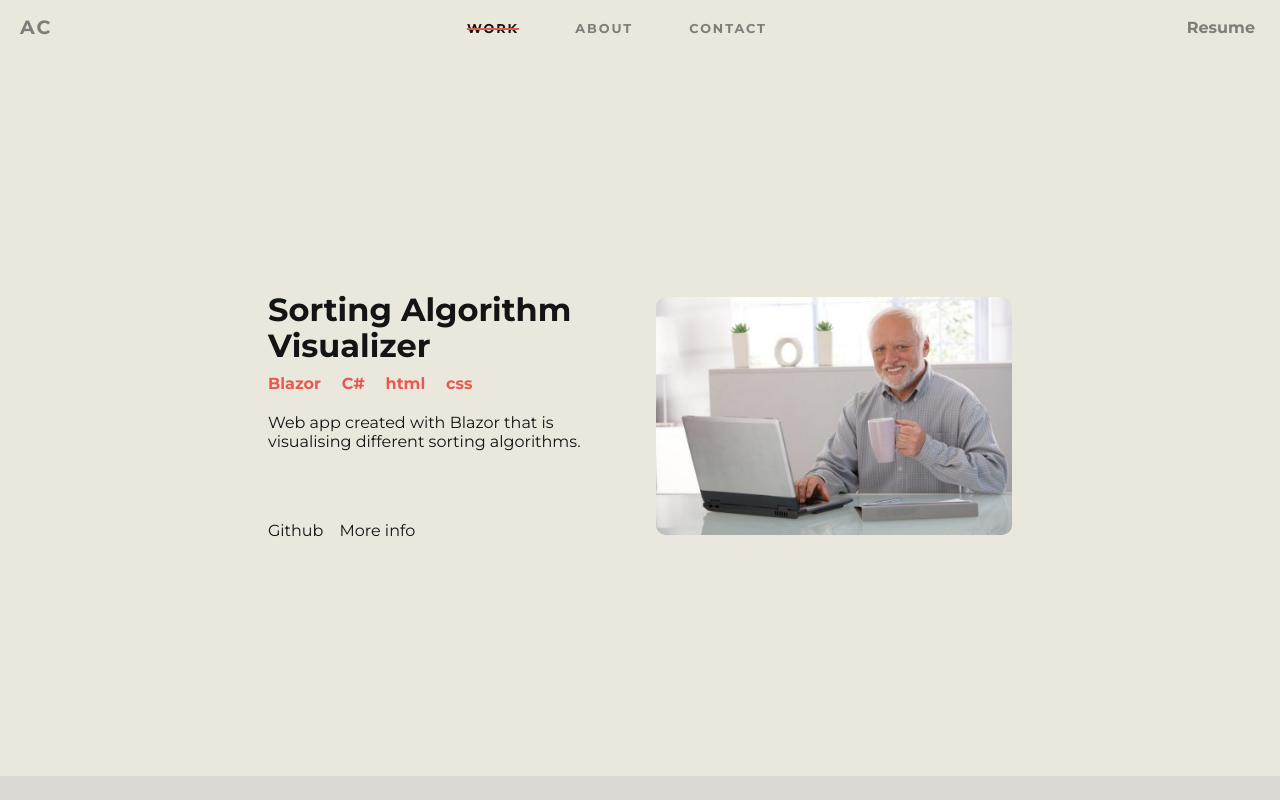
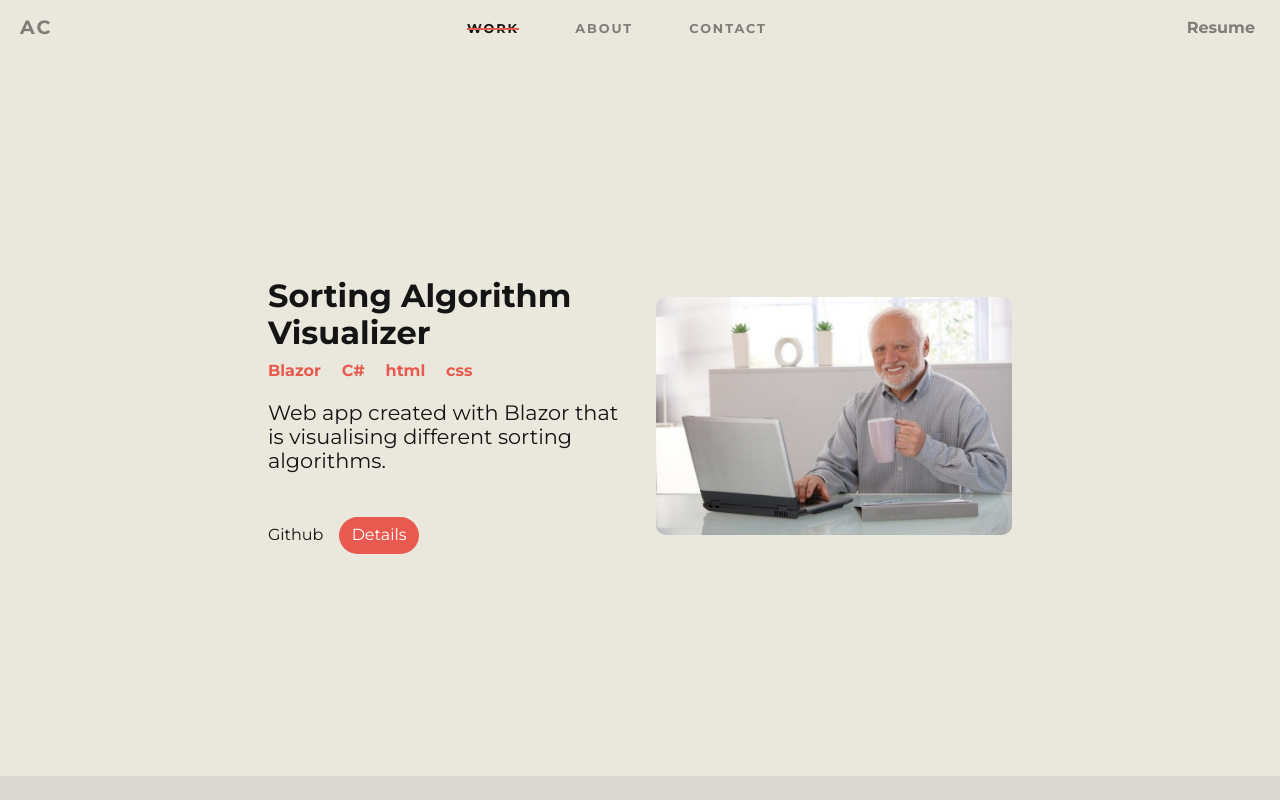
Before and after one commit to AndyCarlsson/portfolio, a React (Create React App) app: page /work in a window 1280 px wide. Shown: the top 800 px of the page. Built offline with nearby package versions, Linux system fonts and the light colour scheme.

Commit message:
Updated projects page

```diff
--- a/src/components/Projects/Projects.js
+++ b/src/components/Projects/Projects.js
@@ -65,7 +65,7 @@ export default function Projects() {
                       object: item,
                     },
                   }}>
-                  More info
+                  Details
                 </StyledLink>
               </LinkContainer>
             </Section>
--- a/src/components/Projects/styles/ProjectStyle.js
+++ b/src/components/Projects/styles/ProjectStyle.js
@@ -77,11 +77,13 @@ export const Title = styled.h1`
 `;
 
 export const Description = styled.p`
+  font-size: 1.3rem;
   margin-top: 1.3rem;
 `;
 
 export const LinkContainer = styled.div`
   display: flex;
+  align-items: center;
   gap: 1rem;
 
   @media (max-width: 480px) {
@@ -91,8 +93,21 @@ export const LinkContainer = styled.div`
 `;
 
 export const StyledLink = styled(Link)`
+  text-align: center;
   text-decoration: none;
-  color: #141414;
+  background-color: #e85a4f;
+  /* color: #141414; */
+  color: white;
+  padding: 0.5rem 0.7rem;
+  border: 1px solid transparent;
+  border-radius: 25px;
+  transition: all 0.3s;
+
+  :hover {
+    background-color: transparent;
+    color: #e85a4f;
+    border: 1px solid #e85a4f;
+  }
 `;
 
 export const ExternalLink = styled.a`
```
